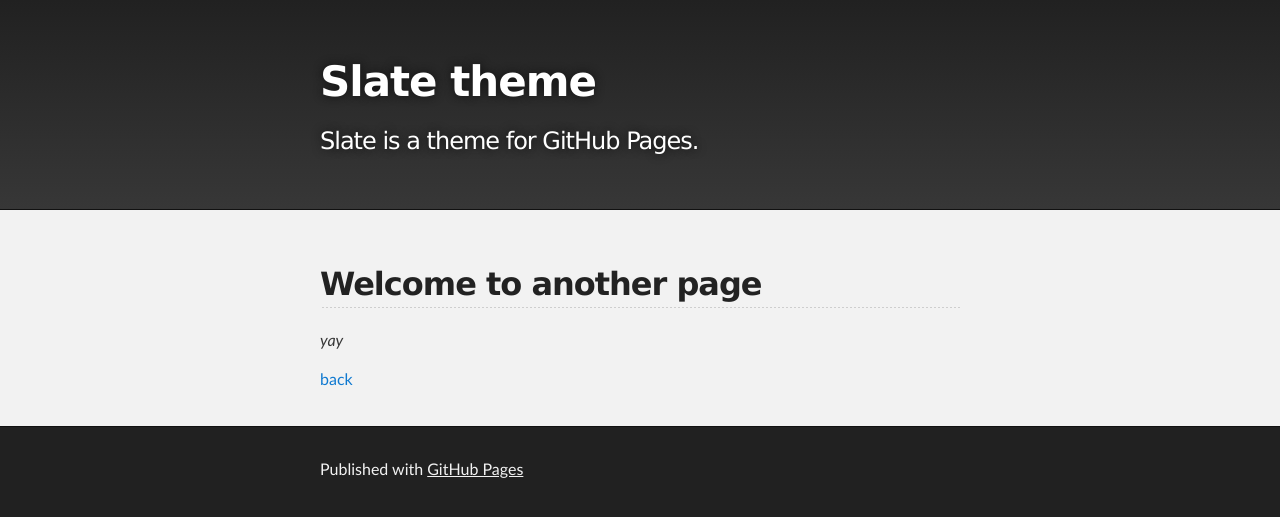
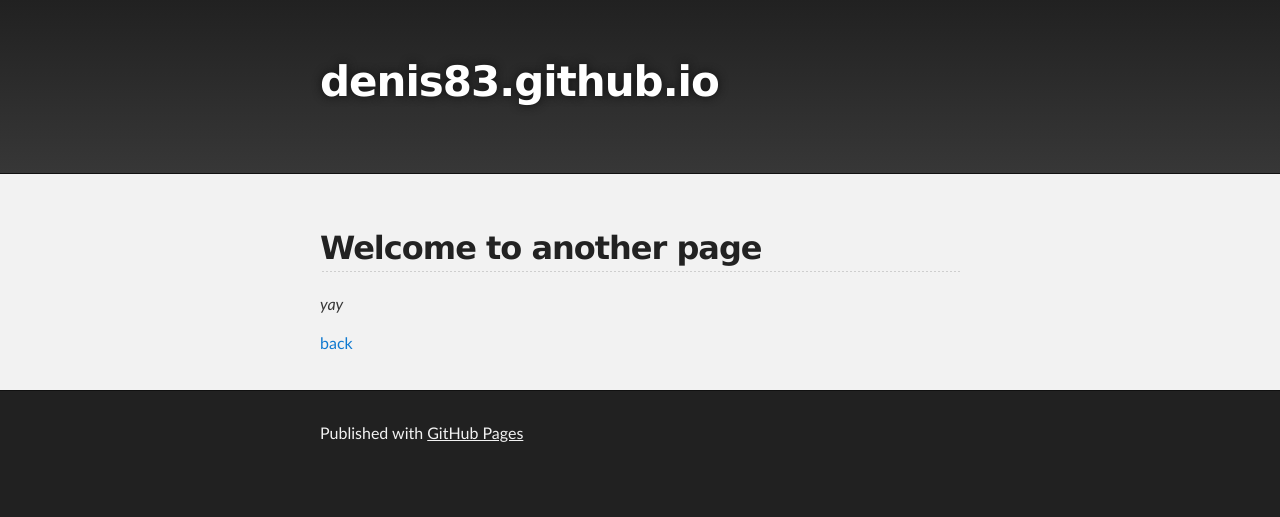
Before and after one commit to denis83/denis83.github.io, a Jekyll site: the page built from another-page.md, in a window 1280 px wide. Shown: the top 517 px of the page. Built offline with Jekyll 4.4.1, drawn with Linux system fonts in a browser that asks for light colours; the repository's description, which GitHub fills in, is left out; our own code applies the rules of GitHub Pages for plain Markdown files.

Commit message:
Update _config.yml

```diff
--- a/_config.yml
+++ b/_config.yml
@@ -1,5 +1,5 @@
-title: Slate theme
-description: Slate is a theme for GitHub Pages.
+title:
+description:
 show_downloads: false
 google_analytics:
 theme: jekyll-theme-slate
```
